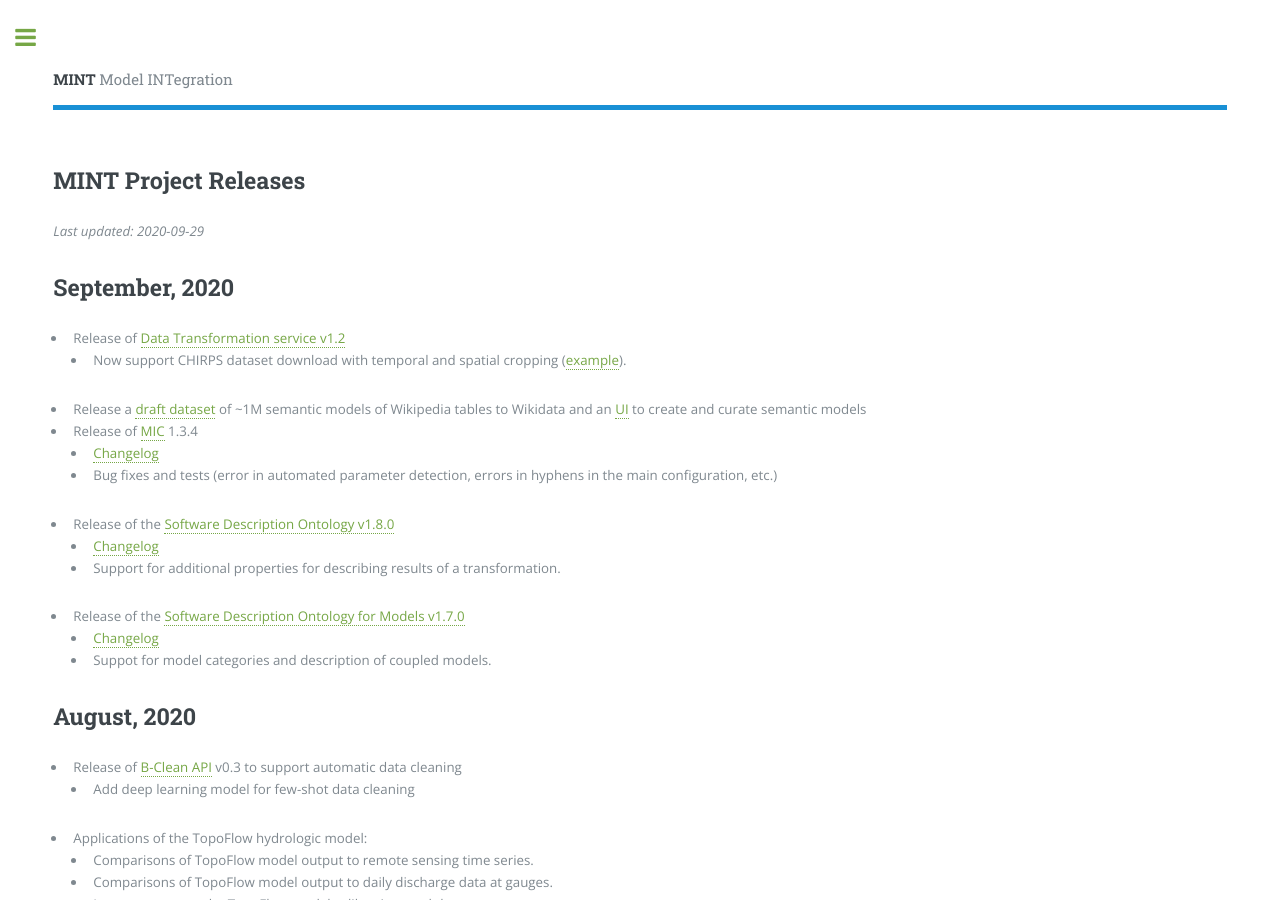
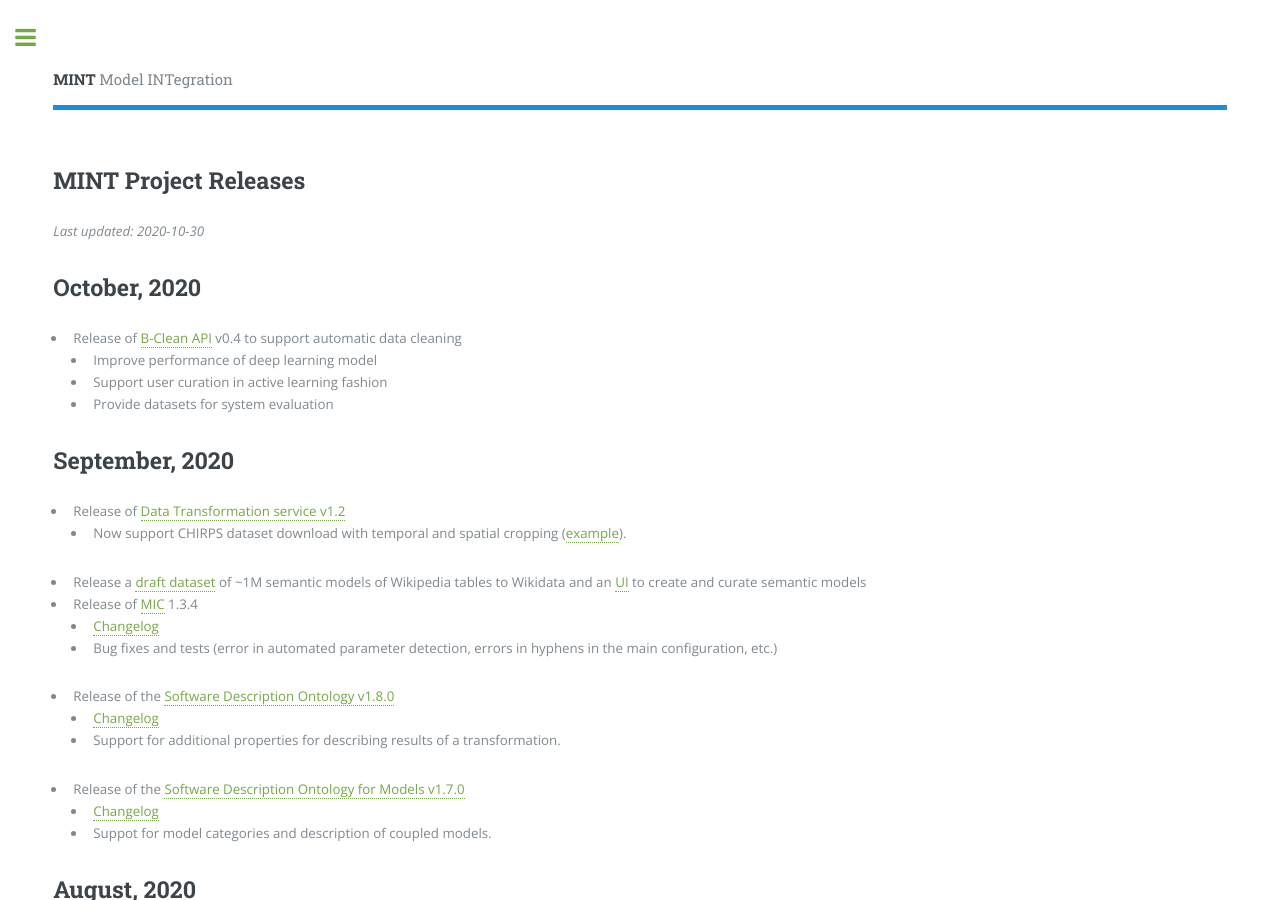
Before and after one commit to KnowledgeCaptureAndDiscovery/MINT, a Jekyll site: the page built from releases.md, in a window 1280 px wide and 900 px high. Built offline with Jekyll 4.4.1, drawn with Linux system fonts in a browser that asks for light colours.

Commit message:
Update releases.md

```diff
--- a/releases.md
+++ b/releases.md
@@ -3,7 +3,12 @@
 title: MINT Project Releases
 ---
 
-*Last updated: 2020-09-29*
+*Last updated: 2020-10-30*
+## October, 2020
+* Release of [B-Clean API](https://github.com/mintproject/byod-cleaning-api/tree/v0.4) v0.4 to support automatic data cleaning
+  * Improve performance of deep learning model
+  * Support user curation in active learning fashion
+  * Provide datasets for system evaluation
 
 ## September, 2020
  * Release of [Data Transformation service v1.2]({{ '/products/data/' | absolute_url }}#transformation-services)
```
